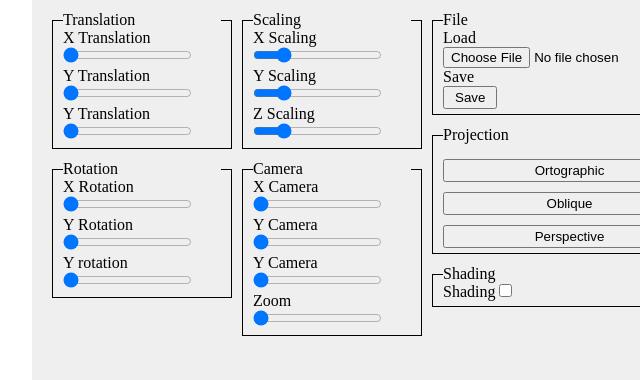
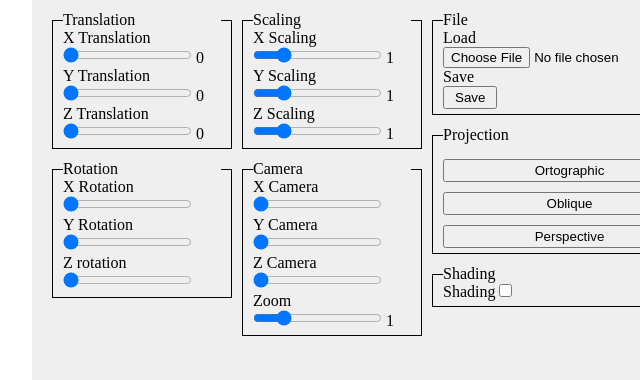
Before and after one commit to loopfree/IF3260_Tugas2_K03_G13, a plain HTML site: page src/index.html in a window 1280 px wide. Both pictures are taken after a click on the button "Reset". Shown: the top 380 px of the page, 198-838 px from the left. Drawn offline with Linux system fonts and the light colour scheme.

Commit message:
fix : reset to default

```diff
--- a/src/index.html
+++ b/src/index.html
@@ -31,7 +31,7 @@
             <label id="y-translation-value" class="value"></label>
           </div>
           <div id="z">
-            <p>Y Translation</p>
+            <p>Z Translation</p>
             <input id="z-translation" type="range" min="0" max="1000" value="0"/>
             <label id="z-translation-value" class="value"></label>
           </div>
@@ -51,7 +51,7 @@
             <label id="y-rotation-value" class="value"></label>
           </div>
           <div id="z">
-            <p>Y rotation</p>
+            <p>Z rotation</p>
             <input id="z-rotation" type="range" min="0" max="360" value="0"/>
             <label id="z-rotation-value" class="value"></label>
           </div>
@@ -93,7 +93,7 @@
             <label id="y-camera-value" class="value"></label>
           </div>
           <div id="z">
-            <p>Y Camera</p>
+            <p>Z Camera</p>
             <input id="z-camera-rotation" type="range" min="0" max="360" value="0"/>
             <label id="z-camera-value" class="value"></label>
           </div>
--- a/src/ui.js
+++ b/src/ui.js
@@ -1,7 +1,3 @@
-const zoomSlider = document.getElementById('zoom');
-const zoomValue = document.getElementById("zoom-value");
-
-
 const loadButton = document.getElementById("load-obj");
 loadButton.onchange = function(event) {
         isShadingOn = false;
@@ -23,6 +19,10 @@ loadButton.onchange = function(event) {
     };
     reader.readAsText(file);
 }
+
+const zoomSlider = document.getElementById('zoom');
+const zoomValue = document.getElementById("zoom-value");
+zoomSlider.value = zoom;
 
 zoomSlider.oninput = () => {
     zoomValue.innerHTML = zoomSlider.value;
@@ -96,6 +96,7 @@ shading.oninput = () => {
     main();
 }
 
+const reset = document.getElementById("reset");
 const reset_ui = () => {
     //manage scale
     scale = [1, 1, 1];
@@ -118,4 +119,14 @@ const reset_ui = () => {
     //manage shading
     isShade = false;
     shading.value = false;
+    shading.checked = false;
+
+    //manage zoom
+    zoom = 1.0;
+    zoomSlider.value = zoom;
+    zoomValue.innerHTML = zoomSlider.value;
+    main();
 }
+reset.onclick = () => {
+    reset_ui();
+}
```
